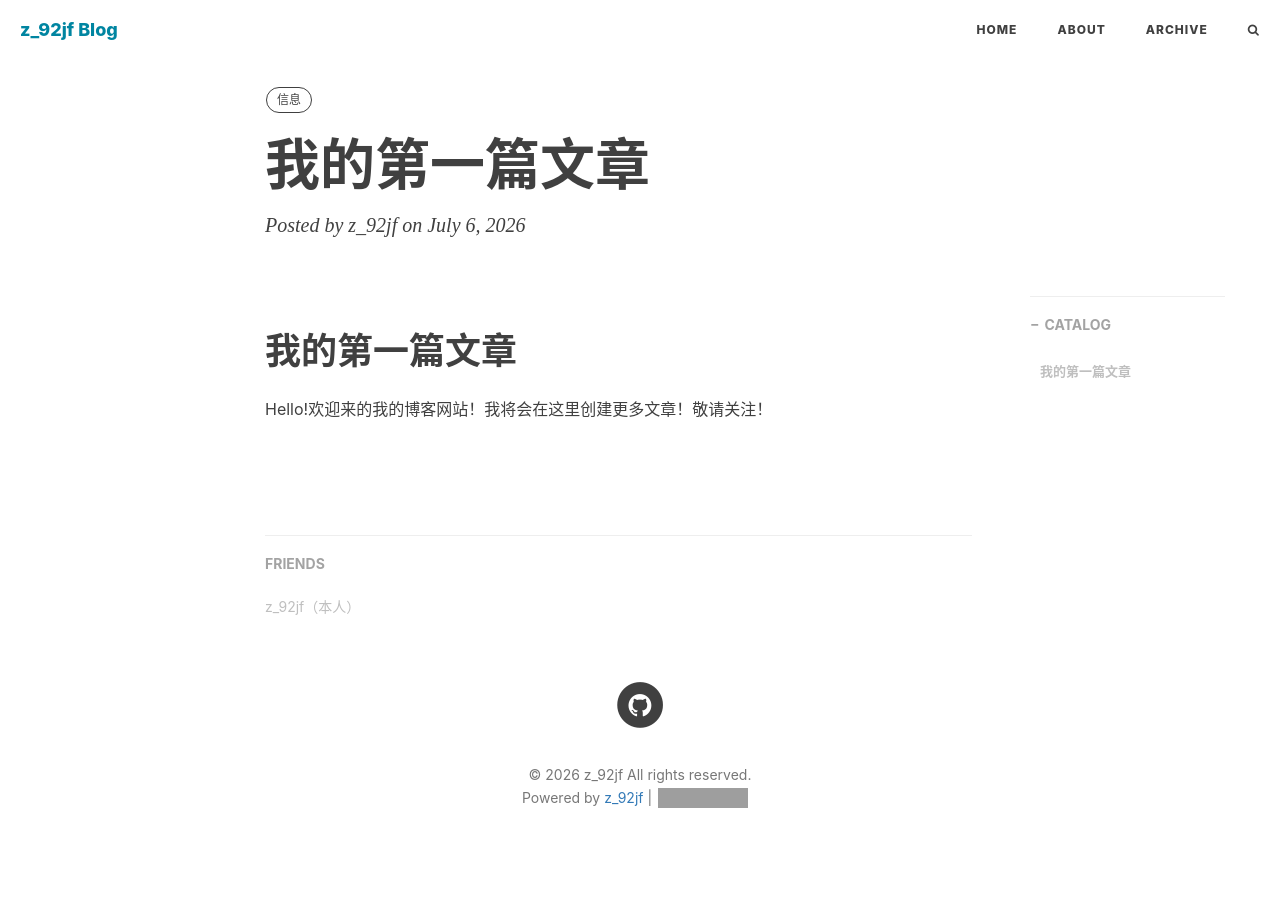
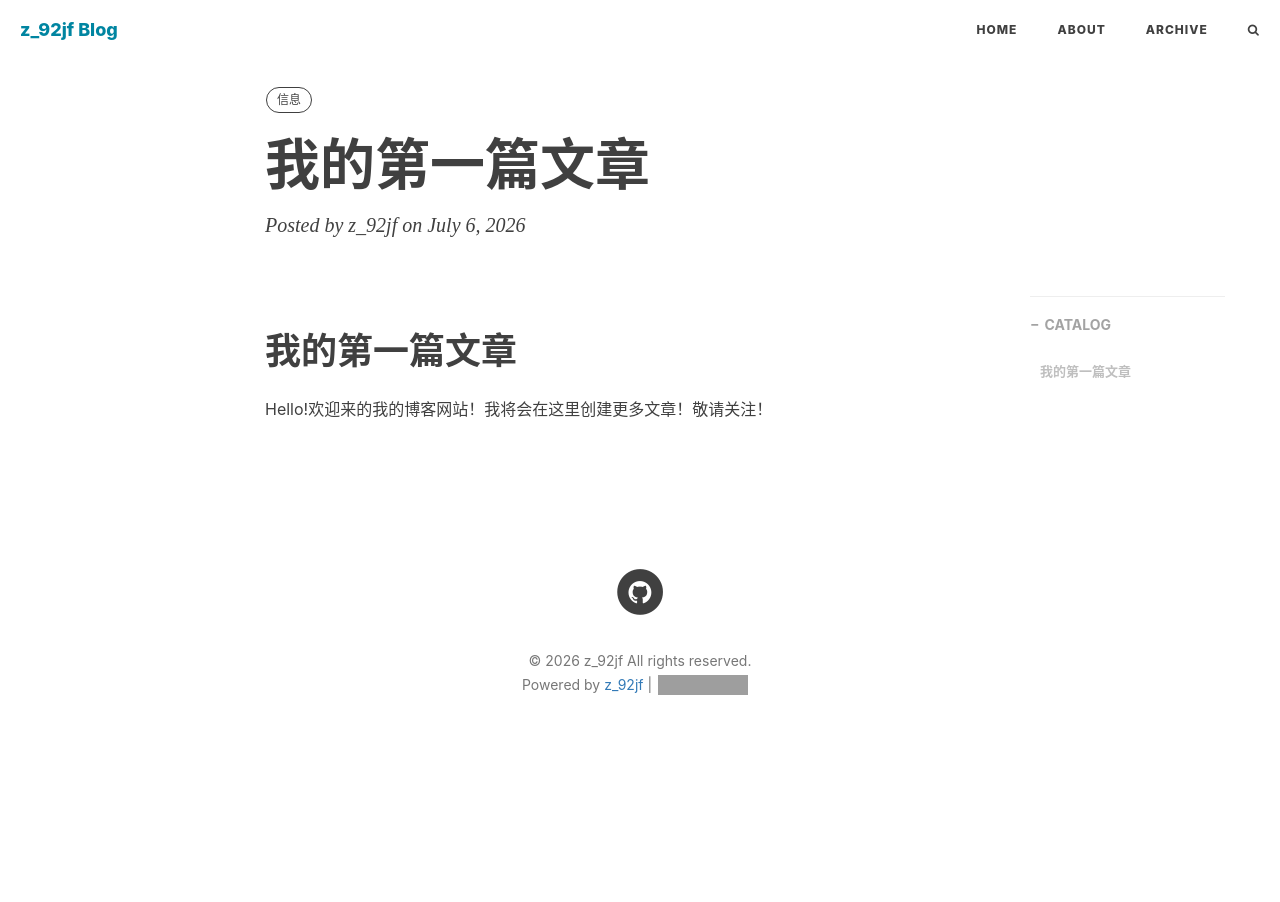
Before and after one commit to z-92jf/My-Blog, a Jekyll site: the page built from _posts/2026-07-06-firstpost.markdown, in a window 1280 px wide. Built offline with Jekyll 4.4.1, drawn with Linux system fonts in a browser that asks for light colours; nearby versions of some CDN libraries; comment, search, counter and statistics services are not loaded; grey boxes are pictures that could not be loaded.

Commit message:
Update post.html

```diff
--- a/_layouts/post.html
+++ b/_layouts/post.html
@@ -77,7 +77,7 @@ layout: default
                 <!-- {% include featured-tags.html bottom=true %} -->
 
                 <!-- Friends Blog -->
-                {% include friends.html %}
+                <!-- {% include friends.html %} -->
             </div>
         </div>
     </div>
```
